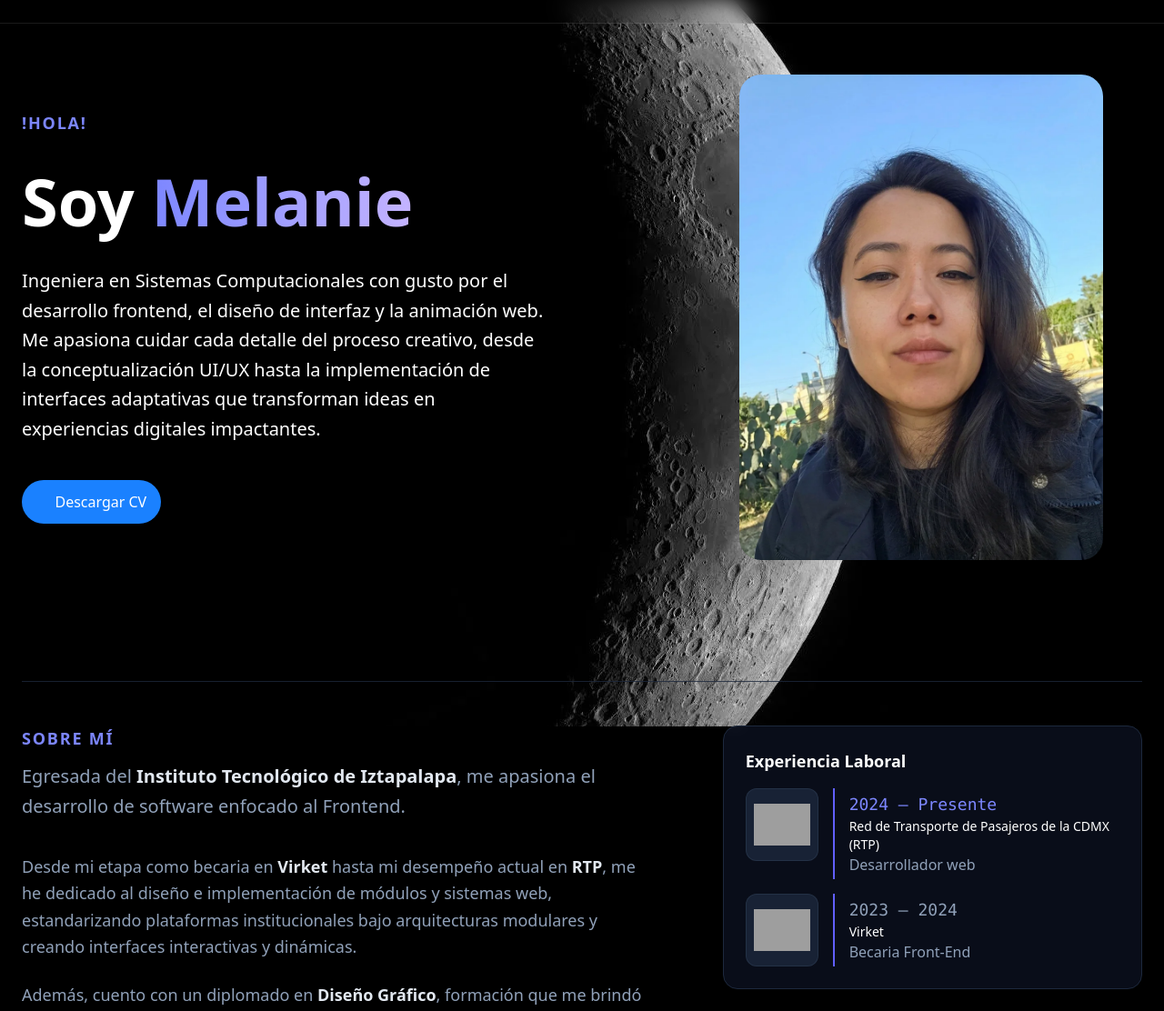
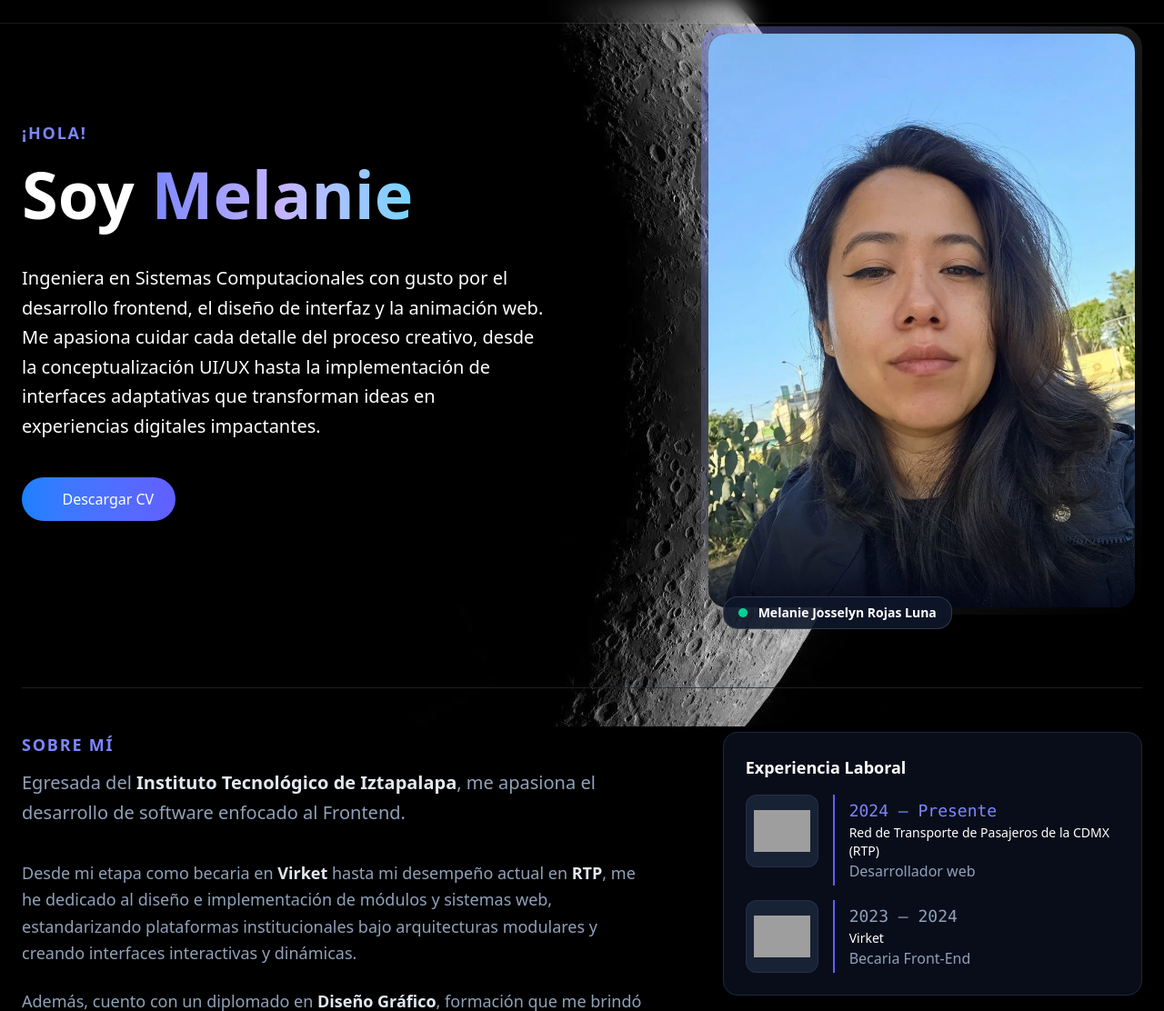
Before and after one commit to Melanie-117/MiPortafolio, a Laravel app: page / in a window 1280 px wide. Shown: the part 51-1163 px from the top of the page at 91% size. Run offline with Laravel 12, Linux system fonts and the light colour scheme; style sheets or scripts are compiled from the project's sources; some web fonts are replaced; grey boxes are pictures that could not be loaded.

Commit message:
cambio en la vista presentacion

```diff
--- a/resources/views/layouts/presentacion.blade.php
+++ b/resources/views/layouts/presentacion.blade.php
@@ -1,29 +1,49 @@
 <section class="content px-6 min-h-screen flex items-center overflow-hidden">
     <div class="max-w-7xl mx-auto grid grid-cols-1 lg:grid-cols-12 gap-12 items-center w-full py-20">
+        <!-- Columna izquierda: presentación -->
         <div class="lg:col-span-7 space-y-6">
-            <span class="inline-block text-indigo-400 font-semibold tracking-widest text-lg animacion1 opacity-0 [animation-fill-mode:forwards]" style="animation-delay: 100ms;">
-                !HOLA!
+            <span class="text-indigo-400 font-semibold tracking-widest text-lg animacion1 opacity-0 [animation-fill-mode:forwards]" style="animation-delay: 100ms;">
+                ¡HOLA!
             </span>
-            <h1 class="text-5xl lg:text-7xl font-extrabold text-white py-3 animacion1 opacity-0 [animation-fill-mode:forwards]" style="animation-delay: 300ms;">
-                Soy <span class="text-transparent bg-clip-text bg-gradient-to-r from-indigo-400 to-violet-300">Melanie</span>
+
+            <h1 class="text-5xl lg:text-7xl font-extrabold text-white py-2 leading-tight animacion1 opacity-0 [animation-fill-mode:forwards]" style="animation-delay: 300ms;">
+                Soy <span class="text-transparent bg-clip-text bg-gradient-to-r from-indigo-400 via-violet-300 to-sky-300">Melanie</span>
             </h1>
-            <p class="text-[#FFFFFF] text-xl max-w-xl leading-relaxed drop-shadow-[0_2px_4px_rgba(0,0,0,0.9)] font-medium animacion1 opacity-0 [animation-fill-mode:forwards]" style="animation-delay: 500ms;">
+
+            <p class="text-[#FFFFFF] text-lg sm:text-xl max-w-xl leading-relaxed drop-shadow-[0_2px_4px_rgba(0,0,0,0.9)] font-medium animacion1 opacity-0 [animation-fill-mode:forwards]" style="animation-delay: 500ms;">
                 Ingeniera en Sistemas Computacionales con gusto por el desarrollo frontend, el diseño de interfaz y la animación web.
                 Me apasiona cuidar cada detalle del proceso creativo, desde la conceptualización UI/UX hasta la implementación de interfaces adaptativas que transforman ideas en experiencias digitales impactantes.
             </p>
 
-            <div class="flex flex-wrap items-center gap-4 pt-4">
-                <div class="animacion1 opacity-0 [animation-fill-mode:forwards]" style="animation-delay: 700ms;">
-                    <a href="{{ asset('pdf/CV_Melanie.pdf') }}" download="CV_Melanie_Rojas.pdf" class="flex-1 justify-center transition duration-300 ease-in-out hover:scale-105 bg-[#1A81FF] hover:bg-sky-600 px-4 py-3 rounded-full text-white cursor-pointer flex items-center gap-2 font-medium text-sm sm:text-base whitespace-nowrap">
-                        <i class="fas fa-file-alt"></i> Descargar CV
-                    </a>
-                </div>
+            <div class="flex flex-wrap items-center gap-4 pt-4 animacion1 opacity-0 [animation-fill-mode:forwards]" style="animation-delay: 700ms;">
+                <a
+                    href="{{ asset('pdf/CV_Melanie.pdf') }}"
+                    download="CV_Melanie_Rojas.pdf"
+                    class="transition duration-300 ease-in-out hover:scale-105 bg-gradient-to-r from-[#1A81FF] to-indigo-500 hover:from-sky-500 hover:to-indigo-400 px-6 py-3 rounded-full text-white cursor-pointer flex items-center gap-2 font-medium text-sm sm:text-base "
+                >
+                    <i class="fas fa-file-alt"></i> Descargar CV
+                </a>
             </div>
         </div>
 
+        <!-- Columna derecha: retrato destacado -->
         <div class="lg:col-span-5 flex justify-center animacion1 opacity-0 [animation-fill-mode:forwards]" style="animation-delay: 800ms;">
-            <div class="relative w-100 max-w-sm sm:max-w-md lg:max-w-lg aspect-[3/4] rounded-3xl bg-gradient-to-br from-indigo-600/20 to-slate-900 overflow-hidden">
-                <img src="{{ asset('images/yo.webp') }}" class="w-full h-full object-cover">
+            <div class="relative w-full max-w-sm sm:max-w-md lg:max-w-lg group">
+                <div class="relative w-full aspect-[3/4] rounded-3xl p-2 bg-gradient-to-br from-indigo-400/40 via-white/10 overflow-hidden">
+                    <div class="w-full h-full rounded-[1.25rem] overflow-hidden bg-slate-950 relative">
+                        <img src="{{ asset('images/yo.webp') }}"class="w-full h-full object-cover object-top">
+                        <!-- Degradado sutil en la base para dar profundidad -->
+                        <div class="pointer-events-none absolute inset-x-0 bottom-0 h-28 bg-gradient-to-t from-slate-950/85 via-slate-950/30 to-transparent"></div>
+                    </div>
+                </div>
+
+                <!-- Etiqueta flotante inferior -->
+                <div class="mt-4 sm:mt-0 sm:absolute sm:-bottom-4 sm:left-6 flex items-center gap-3 px-4 py-2.5 rounded-2xl bg-slate-900/90 border border-white/15">
+                    <span class="w-2.5 h-2.5 rounded-full bg-emerald-400"></span>
+                    <div class="text-left">
+                        <p class="text-white text-xs sm:text-sm font-semibold leading-none">Melanie Josselyn Rojas Luna</p>
+                    </div>
+                </div>
             </div>
         </div>
     </div>
```
